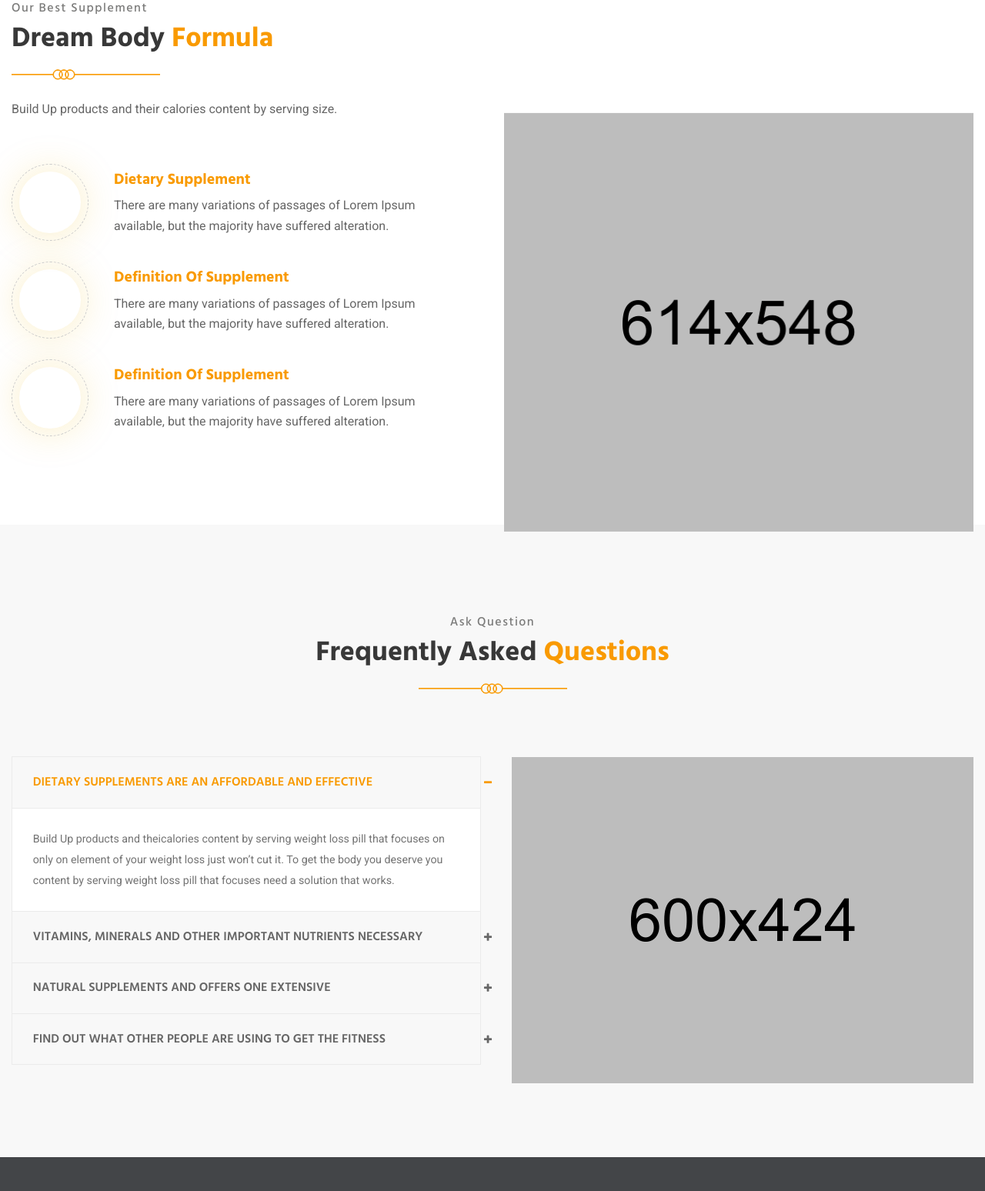
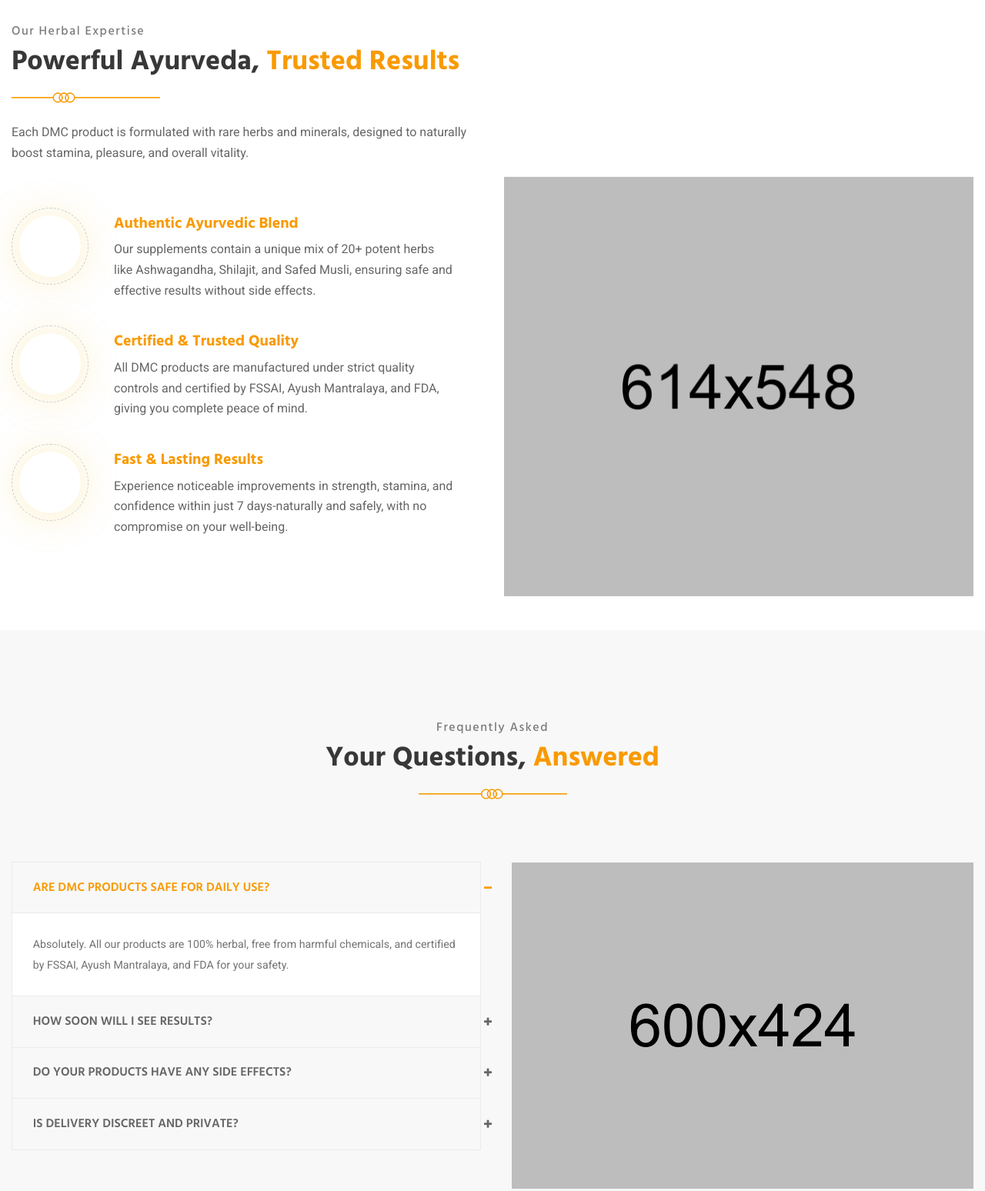
Before and after one commit to Otaku-Om/freelance-demo, a plain HTML site: page supplement2.html in a window 1280 px wide. Shown: the part 1030-2578 px from the top of the page at 77% size. Drawn offline with Linux system fonts and the light colour scheme; some packages are replaced by stand-ins of ours.

Commit message:
Update supplement2.html

```diff
--- a/supplement2.html
+++ b/supplement2.html
@@ -125,7 +125,8 @@
 										<a href="productlist3.html">Product</a>
 										<ul class="sub-menu">
 											<li><a href="productlist3.html">Productlist</a></li>
-											<li><a href="product-detail.html">Product Detail</a></li>
+											<li><a href="product-detail1.html">Vidyut Men Capsules</a></li>
+											<li><a href="product-detail2.html">Madanand Tila Oil</a></li>
 										</ul>
 									</li>
 									<!-- <li>
@@ -226,7 +227,8 @@
 						<a href="productlist1.html" class="dropdownlink">Productlist</a>
 						<ul class="submenuItems">
 							<li><i class="flaticon-right-arrow-angle"></i><a href="productlist1.html">Productlist</a></li>
-							<li><i class="flaticon-right-arrow-angle"></i><a href="product-detail.html">Product Detail</a></li>
+							<li><i class="flaticon-right-arrow-angle"></i><a href="product-detail1.html">Vidyut Men Capsules</a></li>
+							<li><i class="flaticon-right-arrow-angle"></i><a href="product-detail2.html">Madanand Tila Oil</a></li>
 						</ul>
 					</li>
 					<!-- <li>
@@ -269,11 +271,11 @@
 				<div class="row">
 					<div class="col-12">
 						<div class="page_header">
-							<h1><span>supplement</span></h1>
+							<h1><span>About</span></h1>
 						</div>
 						<!-- /.page-header -->
 						<div class="breadcrumb_text">
-							<p><a href="#">Home</a> | supplement </p>
+							<p><a href="#">Home</a> | about </p>
 						</div>
 					</div>
 					<!-- /.col-12 -->
@@ -289,9 +291,9 @@
 				<div class="row">
 					<div class="col-xl-10 offset-xl-1 col-lg-10 offset-lg-1">
 						<div class="section_title_two">
-							<h2>Youre Dream Body Formula</h2>
+							<h2>Your Ayurvedic Wellness Solution</h2>
 							<img src="media/images/banner-two/hm-two-title.png" alt="">
-							<p>Our product is fully personalized and well balanced for all age of customers or adults. We maintain the standards by lorem ipsum and certified by dolor set amet.
+							<p>Our herbal products are carefully blended to support the intimate wellness of adults of all ages. We uphold the highest standards of purity and safety, with every formula certified by leading authorities and inspired by the wisdom of Ayurveda.
 							</p>
 						</div>
 					</div>
@@ -307,10 +309,10 @@
 				<div class="row">
 					<div class="col-xl-6">
 						<div class="section_title">
-							<span>Our Best Supplement</span>
-							<h2>Dream Body <span>Formula</span></h2>
+							<span>Our Herbal Expertise</span>
+							<h2>Powerful Ayurveda,  <span>Trusted Results</span></h2>
 							<img class="svg" src="assets/img/title-bottom.svg" alt="tt">
-							<p>Build Up products and their calories content by serving size.</p>
+							<p>Each DMC product is formulated with rare herbs and minerals, designed to naturally boost stamina, pleasure, and overall vitality.</p>
 						</div>
 
 						<div class="supp_ser_list">
@@ -319,8 +321,8 @@
 									<img src="media/images/product/sup-ser-four.png" alt="">
 								</div>
 								<div class="supp_content">
-									<h5>Dietary Supplement</h5>
-									<p>There are many variations of passages of Lorem Ipsum available, but the majority have suffered alteration.</p>
+									<h5>Authentic Ayurvedic Blend</h5>
+									<p>Our supplements contain a unique mix of 20+ potent herbs like Ashwagandha, Shilajit, and Safed Musli, ensuring safe and effective results without side effects.</p>
 								</div>
 							</div>
 							<div class="single_supp_ser">
@@ -328,8 +330,8 @@
 									<img src="media/images/product/sup-ser-five.png" alt="">
 								</div>
 								<div class="supp_content">
-									<h5>Definition of supplement</h5>
-									<p>There are many variations of passages of Lorem Ipsum available, but the majority have suffered alteration.</p>
+									<h5>Certified & Trusted Quality</h5>
+									<p>All DMC products are manufactured under strict quality controls and certified by FSSAI, Ayush Mantralaya, and FDA, giving you complete peace of mind.</p>
 								</div>
 							</div>
 							<div class="single_supp_ser">
@@ -337,8 +339,8 @@
 									<img src="media/images/product/sup-ser-six.png" alt="">
 								</div>
 								<div class="supp_content">
-									<h5>Definition of supplement</h5>
-									<p>There are many variations of passages of Lorem Ipsum available, but the majority have suffered alteration.</p>
+									<h5>Fast & Lasting Results</h5>
+									<p>Experience noticeable improvements in strength, stamina, and confidence within just 7 days-naturally and safely, with no compromise on your well-being.</p>
 								</div>
 							</div>
 						</div>
@@ -362,8 +364,8 @@
 		<section id="faq" class="faq_area section_padding">
 			<div class="vigo_container_two">
 				<div class="section_title text-center">
-					<span>ask question</span>
-					<h2>Frequently asked <span>questions</span></h2>
+					<span>Frequently Asked</span>
+					<h2>Your Questions, <span>Answered</span></h2>
 					<img class="svg" src="assets/img/title-center.svg" alt="tt">
 				</div>
 				<div class="row">
@@ -372,48 +374,48 @@
 							<div class="ask_ans">
 								<div class="question" id="headingOne">
 									<span class="" data-toggle="collapse" data-target="#collapseOne" aria-expanded="true" aria-controls="collapseOne" role="button">
-							Dietary supplements are an affordable and effective
+										Are DMC products safe for daily use?
 							</span>
 								</div>
 								<div id="collapseOne" class="collapse show" aria-labelledby="headingOne" data-parent="#accordion">
 									<div class="ans_body">
-										Build Up products and theicalories content by serving weight loss pill that focuses on only on element of your weight loss just won’t cut it. To get the body you deserve you content by serving weight loss pill that focuses need a solution that works.
+										Absolutely. All our products are 100% herbal, free from harmful chemicals, and certified by FSSAI, Ayush Mantralaya, and FDA for your safety.
 									</div>
 								</div>
 							</div>
 							<div class="ask_ans">
 								<div class="question" id="headingTwo">
 									<span class="collapsed" data-toggle="collapse" data-target="#collapseTwo" aria-expanded="false" aria-controls="collapseTwo" role="button">
-							vitamins, minerals and other important nutrients necessary
+										How soon will I see results?
 							</span>
 								</div>
 								<div id="collapseTwo" class="collapse" aria-labelledby="headingTwo" data-parent="#accordion">
 									<div class="ans_body">
-										Build Up products and theicalories content by serving weight loss pill that focuses on only on element of your weight loss just won’t cut it. To get the body you deserve you content by serving weight loss pill that focuses need a solution that works.
+										Most users notice visible improvements in stamina, confidence, and performance within just 7 days of regular use.
 									</div>
 								</div>
 							</div>
 							<div class="ask_ans">
 								<div class="question" id="headingThree">
 									<span class="collapsed" data-toggle="collapse" data-target="#collapseThree" aria-expanded="false" aria-controls="collapseThree" role="button">
-							natural supplements and offers one  extensive
+										Do your products have any side effects?
 							</span>
 								</div>
 								<div id="collapseThree" class="collapse" aria-labelledby="headingThree" data-parent="#accordion">
 									<div class="ans_body">
-										Build Up products and theicalories content by serving weight loss pill that focuses on only on element of your weight loss just won’t cut it. To get the body you deserve you content by serving weight loss pill that focuses need a solution that works.
+										No. Our formulas are based on traditional Ayurvedic principles and are designed to deliver results without any adverse effects.
 									</div>
 								</div>
 							</div>
 							<div class="ask_ans">
 								<div class="question" id="headingFour">
 									<span class="collapsed" data-toggle="collapse" data-target="#collapseFour" aria-expanded="false" aria-controls="collapseFour" role="button">
-							Find out what other people are using to get the fitness
+										Is delivery discreet and private?
 							</span>
 								</div>
 								<div id="collapseFour" class="collapse" aria-labelledby="headingThree" data-parent="#accordion">
 									<div class="ans_body">
-										Build Up products and theicalories content by serving weight loss pill that focuses on only on element of your weight loss just won’t cut it. To get the body you deserve you content by serving weight loss pill that focuses need a solution that works.
+										Yes, we ensure fast, discreet shipping across India and internationally, with your privacy as our top priority.
 									</div>
 								</div>
 							</div>
```
